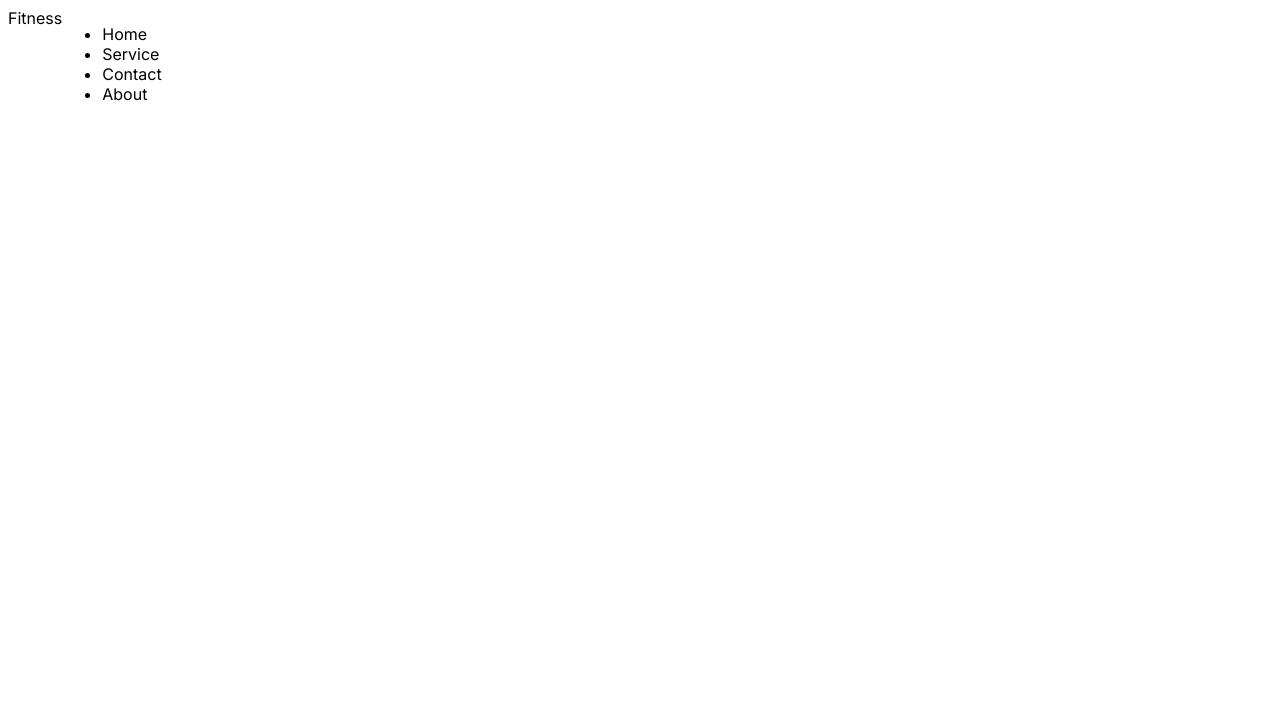
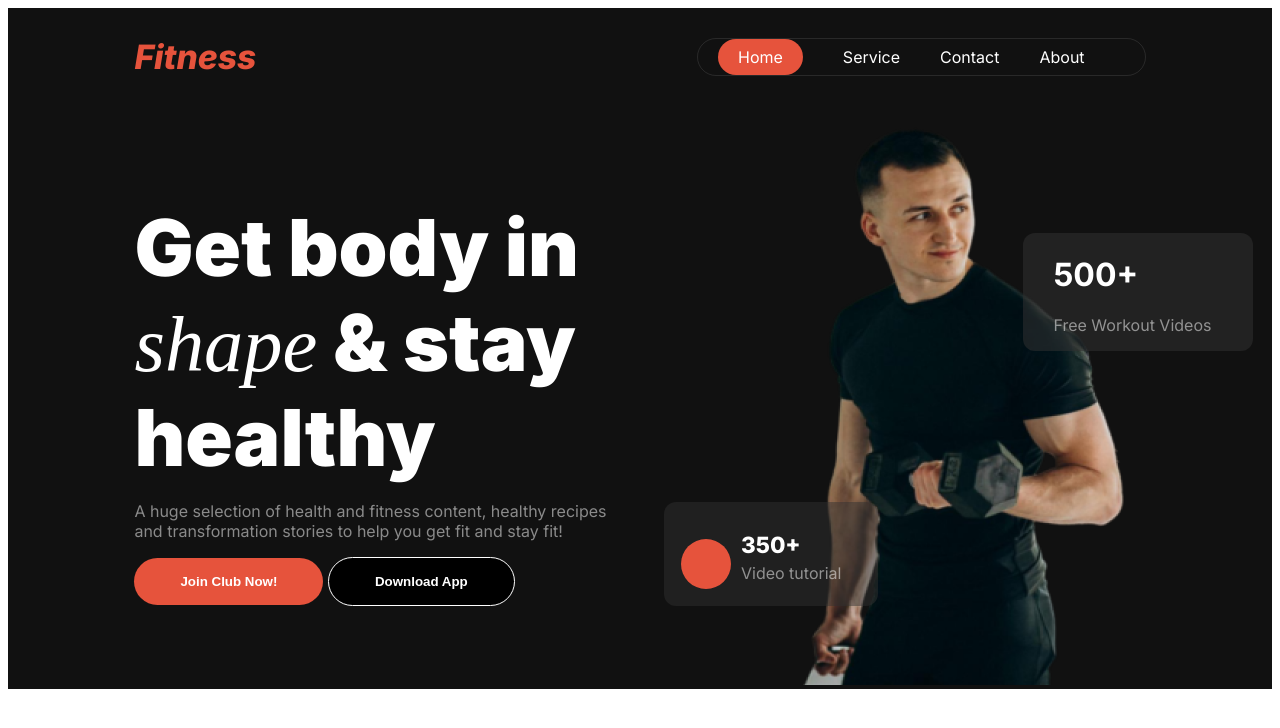
Before and after one commit to Mahin5580/Assignment-2, a plain HTML site: page index.html in a window 1280 px wide. Drawn offline with Linux system fonts and the light colour scheme.

Commit message:
header section added

```diff
--- a/Styles/style.css
+++ b/Styles/style.css
@@ -3,13 +3,168 @@
 /*font inter*/
 
 .inter {
-    font-family: "Inter", sans-serif;
-    font-optical-sizing: auto;
-    font-weight: 400;
-    font-style: normal;
+  font-family: "Inter", sans-serif;
+  font-optical-sizing: auto;
+  font-weight: 400;
+  font-style: normal;
+}
+
+/*font miama*/
+
+@import url('https://fonts.cdnfonts.com/css/miama');
+
+.miama {
+  font-family: "Miama Nueva";
+}
+
+
+
+/*shared style start*/
+.text-color{
+  color: white;
+}
+.primary-color{
+  color: rgba(230, 83, 60, 1);
+}
+.second-color{
+
+  background-color: rgba(17, 17, 17, 1);
+}
+.btn-primary{
+  background-color: rgba(230, 83, 60, 1);
+  padding: 16px 46px;
+  color: white;
+  font-weight: 700;
+  border-radius: 40px;
+  border: none;
+}
+.background-blend{
+  background: linear-gradient(to bottom, rgba(17, 17, 17, 1), rgba(68, 68, 68, 0.5), rgba(119, 119, 119, 0));
+}
+
+/*shared style end*/
+
+
+
+  /*header section start */
+  .header-container{
+    width: 80%;
+    margin: 0 auto;
   }
-  /*header section start */
+  .nav-title{
+    font-size: 2.1rem;
+    font-weight: 800;
+    font-style: italic;
+  }
   .nav-bar{
     display: flex;
+    justify-content: space-between;
 
   }
+  .nav-items{
+    display: flex;
+    justify-content: space-between;
+   margin-top: 30px;
+   border: 1px solid rgba(255, 255, 255, 0.1);
+   border-radius: 40px;
+   padding: 8px 20px;
+
+  }
+  ul span{
+    background-color: rgba(230, 83, 60, 1);
+    border-radius: 45px;
+    padding: 8px 20px;
+  }
+  .nav-item{
+    list-style: none;
+    margin-right: 40px;
+
+
+  }
+  .nav-link{
+    color: white;
+    text-decoration: none;
+    font-size: 1rem;
+  }
+
+  .header-text{
+    margin-top: 95px;
+
+  }
+
+  .header-title{
+    font-size: 4.9rem;
+    font-weight: 900;
+  }
+  .header-title>span{
+    font-weight: 100;
+  }
+  .header-pic{
+   position: relative;
+  }
+  .header-container-2{
+    display: flex;
+    justify-content: space-between;
+  }
+  .header-description{
+    color: rgba(255, 255, 255, 0.51)
+  }
+  .btn-secondary{
+    border: 1px solid white;
+    background-color: black;
+    /* background: linear-gradient(to right, rgba(255, 255, 255, 1), rgba(204, 204, 204, 1), rgba(153, 153, 153, 1)); */
+
+    padding: 16px 46px;
+    color: white;
+    font-weight: 700;
+    border-radius: 40px;
+
+  }
+  .header-box{
+    padding: 7px;
+    display: flex;
+    justify-content:left;
+    width: 200px;
+    background-color: rgba(48, 48, 48, 0.484);
+    border-radius: 12px;
+    position: absolute;
+    top: 68%;
+    left: -38%;
+
+  }
+  .header-box h3{
+    font-weight: 800;
+    font-size: 1.4rem;
+    margin-bottom: 5px;
+  }
+
+  .header-box-1{
+    width: 200px;
+    padding-left: 30px;
+    background-color: rgba(48, 48, 48, 0.54);
+    border-radius: 12px;
+    position: absolute;
+    top: 22%;
+    left: 65%;
+  }
+  .header-box p{
+    margin-top: 5px;
+    color: rgba(255, 255, 255, 0.51)
+
+  }
+  .header-box-1 p{
+    margin-top: 5px;
+    color: rgba(255, 255, 255, 0.51)
+
+  }
+
+  .ball{
+
+    width: 50px;
+    height: 50px;
+    background-color: rgba(230, 83, 60, 1);
+    border-radius: 50%;
+    margin: 10px;
+    margin-top: 30px;
+
+  }
--- a/index.html
+++ b/index.html
@@ -6,19 +6,54 @@
     <title>Fitness</title>
     <link rel="stylesheet" href="Styles/style.css">
 </head>
-<body class="inter">
-    <header>
-        <nav class="nav-bar">
-            <div class="nav-title">Fitness</div>
-            <div class="nav-items">
-                <ul>
-                    <li class="nav-item">Home</li>
-                    <li class="nav-item">Service</li>
-                    <li class="nav-item">Contact</li>
-                    <li class="nav-item">About</li>
-                </ul>
+<body class="inter text-color" >
+    <header class="second-color ">
+        <div class="header-container" >
+            <nav class="nav-bar">
+                <h2 class="primary-color nav-title">Fitness</h2>
+                <div>
+                    <ul class="nav-items">
+                        <li class="nav-item"> <a href="" class="nav-link"><span>Home</span></a></li>
+                        <li class="nav-item"> <a href="" class="nav-link">Service</a></li>
+                        <li class="nav-item"> <a href="" class="nav-link">Contact</a></li>
+                        <li class="nav-item"> <a href="" class="nav-link">About</a></li>
+                    </ul>
+                </div>
+            </nav>
+            <div class="header-container-2">
+                <div class="header-text">
+                    <div class="header-title">
+                        Get body in <br> <span class="miama"> <i>shape</i></span> & stay <br>
+                         healthy
+                    </div>
+                    <p class="header-description">
+                        A huge selection of health and fitness content, healthy recipes <br> and transformation stories to help you get fit and stay fit!
+                    </p>
+                    <button class="btn-primary">Join Club Now!</button>
+                    <button class="btn-secondary">Download App</button>
+                </div>
+                <div class="header-pic">
+                    <img src="images/Images 2.png" alt="">
+                    <div class="header-box">
+                        <div class="ball">
+
+                        </div>
+
+                        <div>
+                            <h3>350+</h3>
+                        <p>Video tutorial</p>
+                        </div>
+                    </div>
+                    <div class="header-box-1">
+
+
+                            <h1  >500+</h3>
+                        <p>Free Workout Videos</p>
+
+                    </div>
+                </div>
             </div>
-        </nav>
+        </div>
     </header>
 
 </body>
```
